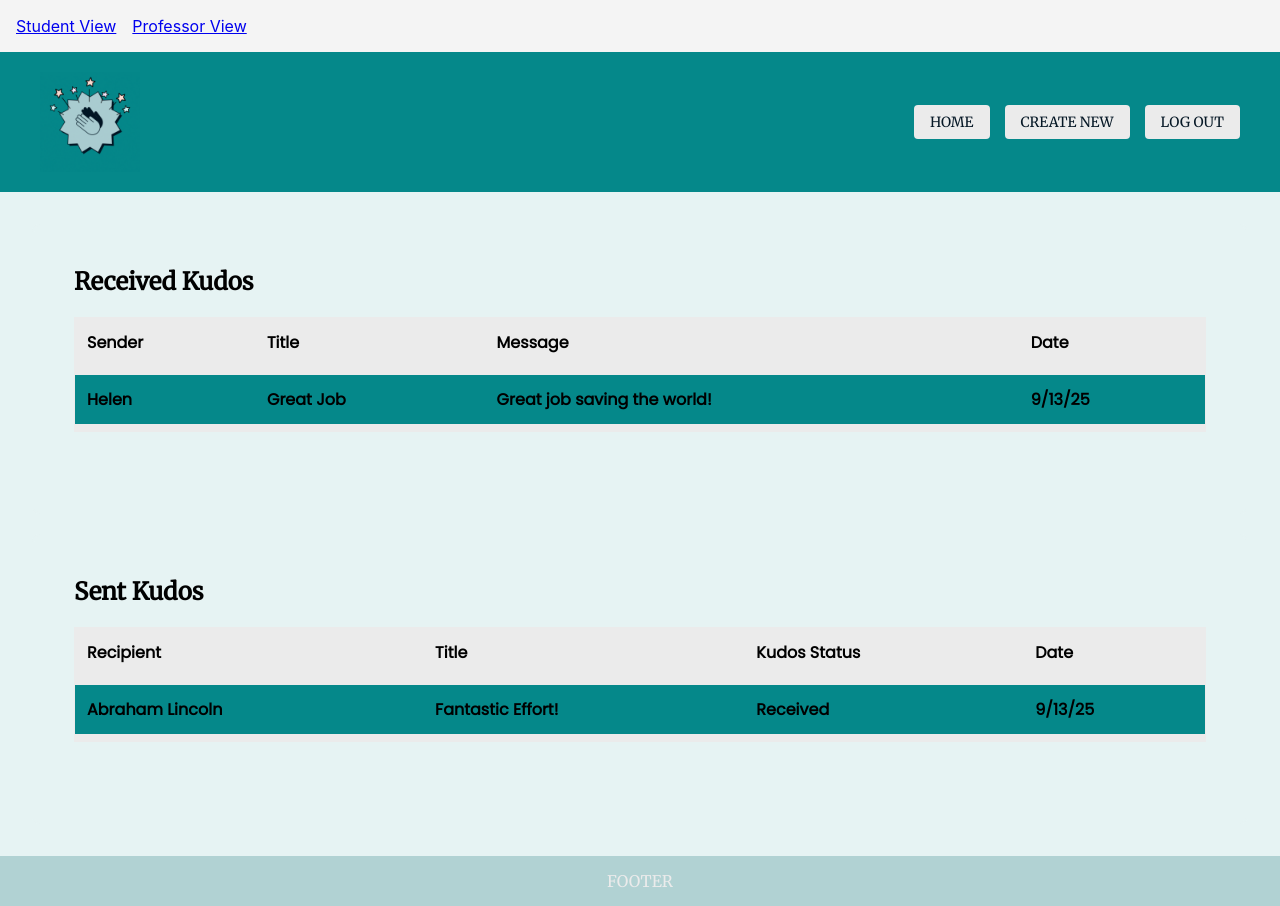
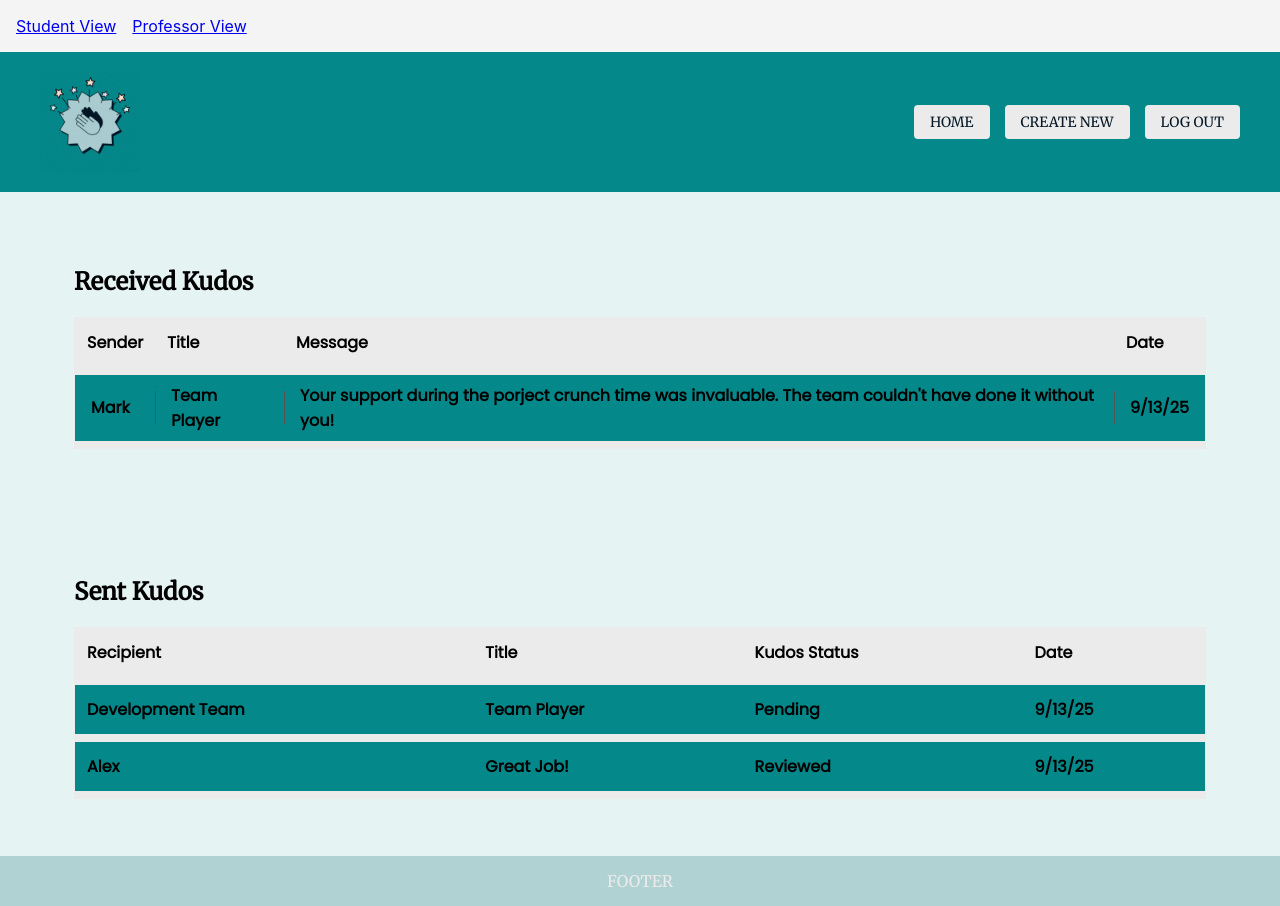
Before and after one commit to HadassahJohnson/kudos-front-end, a React (Create React App) app: page /studentView in a window 1280 px wide. Built offline with nearby package versions, Linux system fonts and the light colour scheme; data requests are answered from the project's data file.

Commit message:
Removed background color as it was making hover function not work, got all the messages to be clickable except the sent kudos and reviewed kudos

```diff
--- a/db.json
+++ b/db.json
@@ -3,24 +3,28 @@
         {
             "id": 1,
             "recipientType": "student",
-            "sender": "Helen",
-            "recipient": "Bob",
-            "subject": "Great Job",
-            "message": "Great job saving the world!",
+            "senderType": "student",
+            "sender": "Mark",
+            "recipient": "Development Team",
+            "subject": "Team Player",
+            "message": "Your support during the porject crunch time was invaluable. The team couldn't have done it without you!",
+            "status": "Pending",
             "date": "9/13/25",
-            "imageURL": "/img/logo192.png",
+            "imageUrl": "/img/kudos1.png",
             "read": false
 
         },
         {
             "id": 2,
             "recipientType": "teacher",
-            "sender": "Bob",
-            "recipient": "Helen",
-            "subject": "Incredible",
-            "message": "I think you're incredible!",
+            "senderType": "student",
+            "sender": "Sarah",
+            "recipient": "Alex",
+            "subject": "Great Job!",
+            "message": "Thank you for going above and beyond with the client presentation. Your attention to detail really made a difference!",
+            "status": "Reviewed",
             "date": "9/13/25",
-            "imageURL": "/img/logo192.png",
+            "imageUrl": "/img/kudos2.png",
             "read": true
         }
     ]
--- a/src/components/ReceivedKudosStudent.js
+++ b/src/components/ReceivedKudosStudent.js
@@ -1,7 +1,9 @@
 import React, { useState, useEffect} from 'react';
+import ImageModal from "./ImageModal";
 
 function ReceivedKudosStudent() {
     const [messages, setMessages] = useState([]);
+    const [selectedImage, setSelectedImage] = useState(null);
 
     useEffect(() => {
         fetch('http://localhost:3001/cards')
@@ -12,6 +14,9 @@ function ReceivedKudosStudent() {
         })
         .catch((err) => console.error('Error fetching student kudos:', err));
     }, []);
+
+    const open = (url) => setSelectedImage(url);
+    const close = () => setSelectedImage(null);
 
     return (
         <section className={'received-kudos'}>
@@ -31,16 +36,26 @@ function ReceivedKudosStudent() {
                 </thead>
                 <tbody>
                     {messages.map((msg, index) => (
-                        <tr key={msg.id || index}>
-                            <td><strong>{msg.sender}</strong></td>
-                            <td>{msg.subject || msg.title}</td>
-                            <td>{msg.content || msg.message}</td>
-                            <td>{msg.date || "-"}</td>
+                        <tr
+                            key={msg.id || index}
+                            className="row-click"
+                            role="button"
+                            tabIndex={0}
+                            onClick={() => open(msg.imageUrl)}
+                            onKeyDown={(e) => {
+                                if (e.key === "Enter" || e.key === " ") open(msg.imageUrl);
+                            }}
+                        >
+                            <td className={"received-kudos-table-data"}>{msg.sender}</td>
+                            <td className={"received-kudos-table-data"}>{msg.title || msg.subject}</td>
+                            <td className={"received-kudos-table-data"}>{msg.message || msg.content}</td>
+                            <td className={"received-kudos-table-data"}>{msg.date || "-"}</td>
                         </tr>
                     ))}
                 </tbody>
             </table>
             )}
+            <ImageModal src={selectedImage} onClose={close} />
         </section>
     );
 }
--- a/src/components/SentKudosStudent.js
+++ b/src/components/SentKudosStudent.js
@@ -1,9 +1,25 @@
-import React from "react";
+import React, { useState, useEffect } from "react";
 
 function SentKudosStudent() {
+    const [messages, setMessages] = useState([]);
+
+        useEffect(() => {
+            fetch('http://localhost:3001/cards')
+            .then((res) => res.json())
+            .then((data) => {
+                const studentCards = data.filter(card => card.senderType === "student");
+                setMessages(studentCards);
+            })
+            .catch((err) => console.error('Error fetching student kudos:', err));
+        }, []);
+
         return (
             <section className={'sent-kudos'}>
                 <h2>Sent Kudos</h2>
+
+                {messages.length === 0 ? (
+                    <p style={{ padding: '1rem', fontStyle: 'italic' }}>No Cards Sent.</p>
+                ) : (
                  <table>
                     <thead>
                     <tr>
@@ -14,14 +30,17 @@ function SentKudosStudent() {
                     </tr>
                     </thead>
                     <tbody>
-                <tr>
-                    <td>Abraham Lincoln</td>
-                    <td>Fantastic Effort!</td>
-                    <td>Received</td>
-                    <td>9/13/25</td>
+                        {messages.map((msg, index) => (
+                            <tr key={msg.id || index}>
+                                <td><strong>{msg.recipient}</strong></td>
+                                <td>{msg.subject || msg.title}</td>
+                                <td>{msg.status}</td>
+                                <td>{msg.date || "-"}</td>
                             </tr>
+                        ))}
                     </tbody>
                 </table>
+                )}
             </section>
         );
     }
--- a/src/pages/ProfessorView.jsx
+++ b/src/pages/ProfessorView.jsx
@@ -1,8 +1,8 @@
 import React from "react";
 import '../styles/Wireframe.css';
 import Header from "../components/Header";
-import ReceivedKudosProf from "../components/ReceivedKudosProf";
-import SentKudosProf from "../components/SentKudosProf";
+import ReceivedKudosProf from "../components/SubmittedKudosProf";
+import SentKudosProf from "../components/ReviewedKudosProf";
 import Footer from "../components/Footer";
 
 function ProfessorView() {
--- a/src/styles/Wireframe.css
+++ b/src/styles/Wireframe.css
@@ -138,7 +138,6 @@ tr.selected-row {
 
 /* Submitted Table */
 td.submitted-kudos-table-data {
-    background-color: #05888A;
     position: relative;      /* for pseudo-element */
     padding: 8px 16px;
     vertical-align: middle;
@@ -164,7 +163,6 @@ td.submitted-kudos-table-data:first-child::before {
 
 /* Received Table */
 td.received-kudos-table-data {
-    background-color: #E6F3F3;
     position: relative;
     padding: 8px 16px;
     vertical-align: middle;
```
Also changed, not shown: src/components/ReceivedKudos.js (+52 -50 lines), src/components/SentKudos.js (+42 -49 lines), src/components/SubmittedKudosProf.js (renamed from src/components/ReceivedKudosProf.js, +0 -12 lines), public/img/kudos1.png (added), public/img/kudos2.png (added), src/components/ReviewedKudosProf.js (renamed from src/components/SentKudosProf.js). Lines whose indentation alone changed are shown as unchanged.
